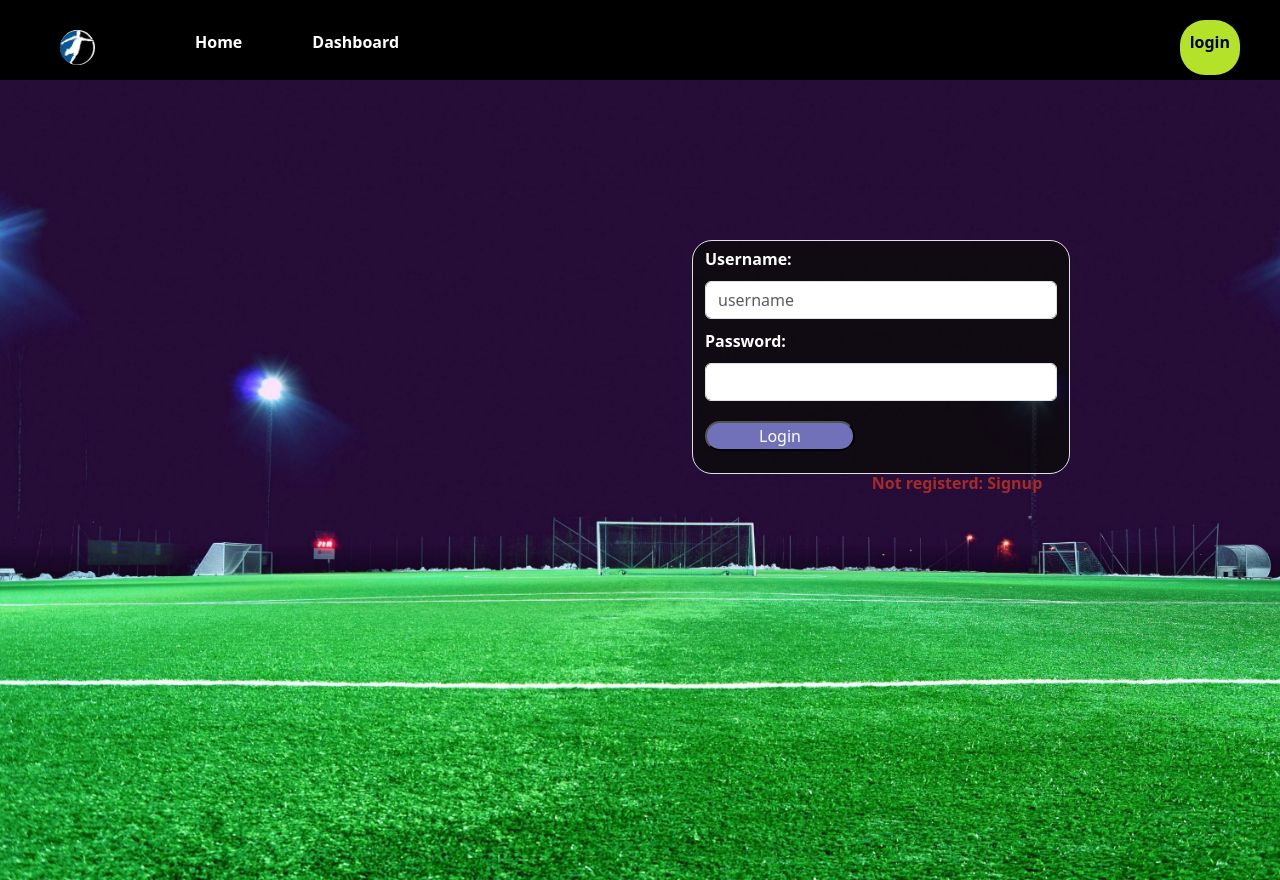
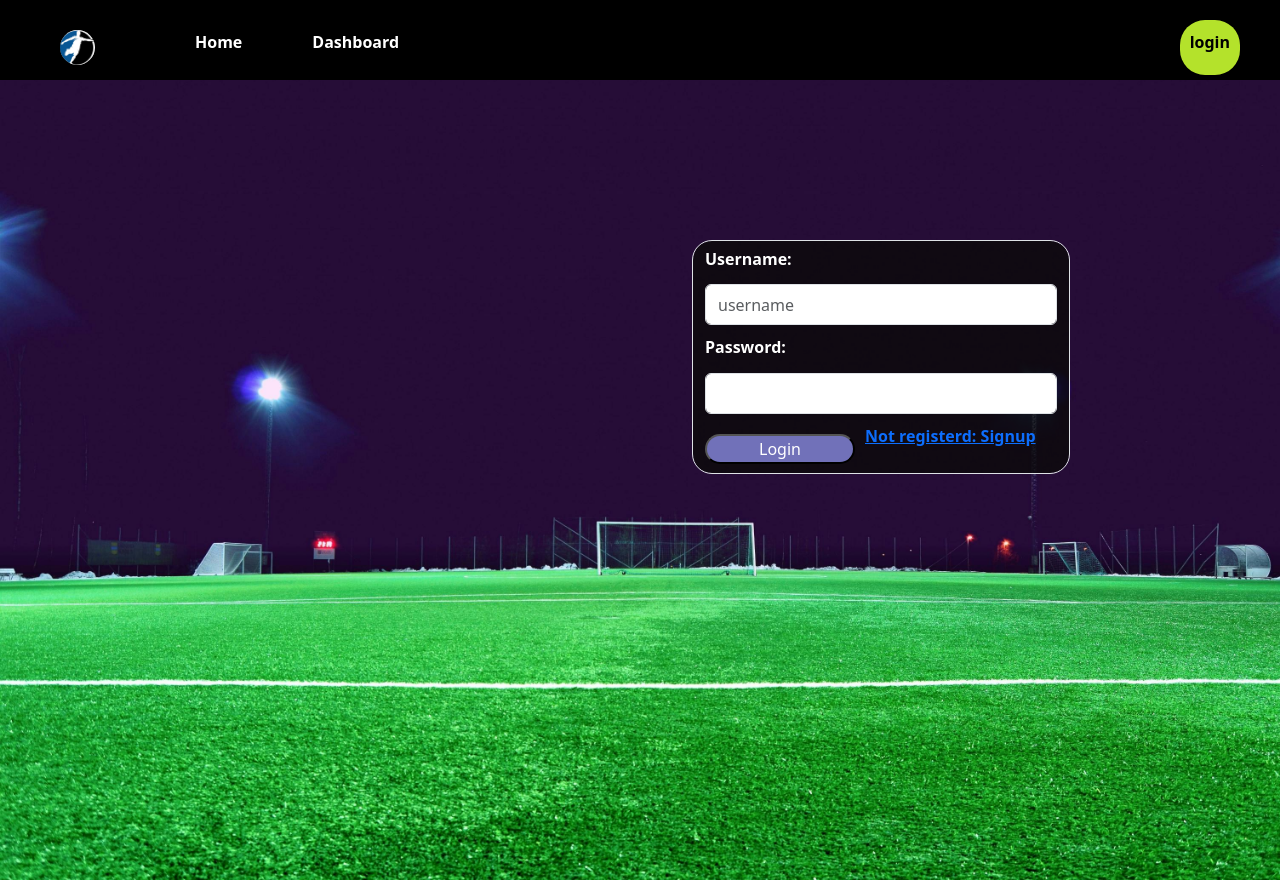
Before and after one commit to ekhay-hit/footy_net, a React (Vite) app in the folder client/: page /login in a window 1280 px wide. Built offline with nearby package versions, Linux system fonts and the light colour scheme.

Commit message:
changed email to username

```diff
--- a/client/src/pages/Login.jsx
+++ b/client/src/pages/Login.jsx
@@ -1,11 +1,13 @@
 import { useState } from "react";
 import { Link } from "react-router-dom";
 // import { useMutation } from '@apollo/client';
+// import { LOGIN_USER } from '../utils/mutations';
 
 import "./styles/login.css";
 
 function Login(props) {
-  const [formState, setFormState] = useState({ email: "", password: "" });
+  const [formState, setFormState] = useState({ username: "", password: "" });
+  // const [login, { error, data }] = useMutation(LOGIN_USER)
 
   //update state based on form input changes
   const handleChange = (event) => {
@@ -22,7 +24,7 @@ function Login(props) {
     event.preventDefault();
     console.log(formState);
     try {
-      const { data } = await Login({
+      const { data } = await login({
         variables: { ...formState },
       });
 
@@ -33,7 +35,7 @@ function Login(props) {
 
     //clear form values
     setFormState({
-      email: "",
+      username: "",
       password: "",
     });
   };
@@ -45,16 +47,26 @@ function Login(props) {
         <input
         className="form-control"
         placeholder="username"
+        name="username"
+        type="username"
+        value={formState.username}
+        onChange={handleChange}
 
          />
 
         <label>Password:</label>
-        <input className="form-control"></input>
+        <input
+        className="form-control"
+        name="password"
+        type="password"
+        value={formState.password}
+        onChange={handleChange}
+        />
         <div>
           <button>Login</button>
         </div>
 
-        <Link to="/signup" className="singup">
+        <Link to="/signup" className="signup">
           Not registerd: Signup
         </Link>
       </form>
--- a/client/src/utils/mutations.js
+++ b/client/src/utils/mutations.js
@@ -1,5 +1,3 @@
-import { gql } from '@apollo/client';
+// import { gql } from '@apollo/client';
 
-export const LOGIN_USER = gql `
-
-`
+// export const LOGIN_USER = gql
```
